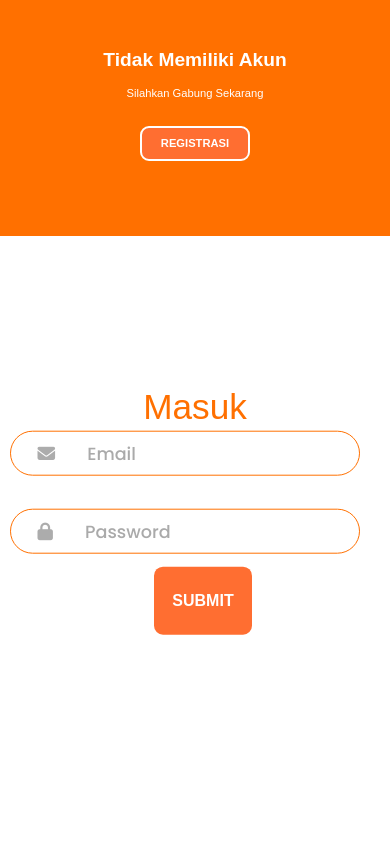
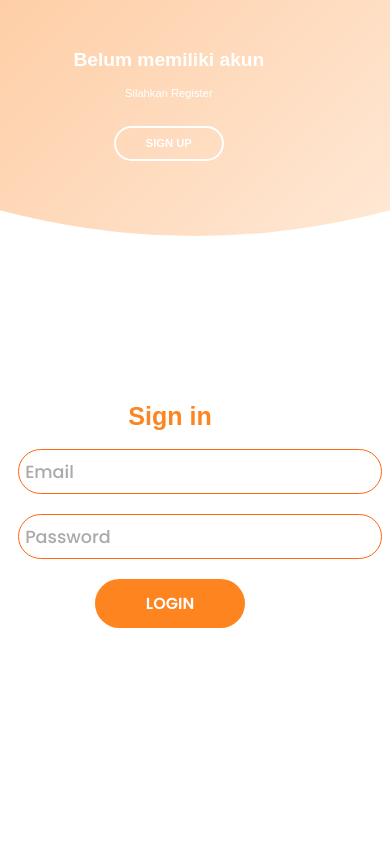
Before and after one commit to Ginasonia98/RainbowfoodjournalbyGina, a React (Create React App) app: page /form in a window 390 px wide. Shown: the top 844 px of the page. Built offline with nearby package versions, Linux system fonts and the light colour scheme.

Commit message:
make responsive web login and logout

```diff
--- a/src/component/Form/Form.css
+++ b/src/component/Form/Form.css
@@ -11,12 +11,12 @@ input {
   font-family: "Poppins", sans-serif;
 }
 
-.container-form:before {
-  height: 250vh !important;
-  width: 100% !important;
-  right: 50% !important;
-  background-color: #FF7000 !important;
-  border-radius: 0% !important;
+.container-form {
+  position: relative;
+  width: 100%;
+  background-color: #fff;
+  min-height: 100vh;
+  overflow: hidden;
 }
 
 .forms-container {
@@ -60,17 +60,12 @@ form.sign-in-form {
   z-index: 2;
 }
 
-.titles {
-  font-size: 2.2rem;
-  color: #FF7000;
-}
 
-/* login */
-.input-field-new {
+.input-field {
   max-width: 380px;
   width: 100%;
   margin: 10px 0;
-  border: 1px solid #FF7000;
+  border: 1px solid rgba(255, 94, 0, 0.932);
   height: 45px;
   border-radius: 55px;
   display: grid;
@@ -82,35 +77,13 @@ form.sign-in-form {
   gap: 2rem;
 }
 
-/* registrasi */
-.input-field {
-  max-width: 380px;
-  width: 100%;
-  margin: 10px 0;
-  border: 1px solid #FF7000;
-  height: 45px;
+.input-box {
+
   border-radius: 55px;
-  display: grid;
-  grid-template-columns: 15% 85%;
-  padding: 0 0.4rem;
-  position: relative;
-  display: flex;
-  align-items: center;
-  gap: 2rem;
-  margin-left: 5% !important;
+
 }
 
-
-.input-box-newsss {
-  width: 20vw !important;
-  border: none;
-}
-
-*.input-box-newsss:focus {
-  outline: none;
-}
-
-.select {
+select {
   margin-right: 10px;
 }
 
@@ -121,10 +94,10 @@ form.sign-in-form {
   border-radius: 55px;
   cursor: pointer;
   color: #aaa;
+
 }
 
-/* login */
-.input-field-new i {
+.input-field i {
   text-align: center;
   line-height: 55px;
   color: #acacac;
@@ -133,7 +106,7 @@ form.sign-in-form {
   margin-left: 20px;
 }
 
-.input-field-new input {
+.input-field input {
   background: none;
   outline: none;
   border: none;
@@ -141,36 +114,20 @@ form.sign-in-form {
   font-weight: 600;
   font-size: 1.1rem;
   color: #333;
+
 }
 
-.input-field-new input::placeholder {
+.input-field input::placeholder {
   color: #aaa;
   font-weight: 500;
 }
 
-.form-control[type=file]:not(:disabled):not([readonly]) {
-  border: 1px solid #FF6E31;
-  height: 30px;
-  position: relative;
-  width: 90%;
-  font-size: 16px;
-  left: 20px;
-}
-
-/* lastlogin */
-
-.social-text {
-  padding: 0.7rem 0;
-  font-size: 1rem;
-}
-
-
 .button-login {
-  width: 10vw;
-  background-color: #FF6E31 !important;
+  width: 150px;
+  background-color: #FD841F;
   border: none;
   outline: none;
-  height: 8vh;
+  height: 49px;
   border-radius: 49px;
   color: #fff;
   text-transform: uppercase;
@@ -178,11 +135,10 @@ form.sign-in-form {
   margin: 10px 0;
   cursor: pointer;
   transition: 0.5s;
-  margin-left: -10rem;
 }
 
 .button-login:hover {
-  background-color: #FF7000;
+  background-color: #FD841F;
 }
 
 .panels-container {
@@ -198,12 +154,12 @@ form.sign-in-form {
 .container-form:before {
   content: "";
   position: absolute;
-  height: 2000px;
+  height: 3000px;
   width: 100%;
   top: -10%;
   right: 48%;
   transform: translateY(-50%);
-  background-image: linear-gradient(-45deg, #FF7000 90%, #FF6E31 10%);
+  background-image: linear-gradient(-45deg, #fff 0%, #FD841F 100%);
   transition: 1.8s ease-in-out;
   border-radius: 50%;
   z-index: 6;
@@ -271,6 +227,7 @@ form.sign-in-form {
 .container-form.sign-up-mode:before {
   transform: translate(100%, -50%);
   right: 52%;
+  top: 15% !important;
 }
 
 .container-form.sign-up-mode .left-panel .image,
@@ -305,7 +262,7 @@ form.sign-in-form {
   pointer-events: all;
 }
 
-@media (width < 768px) {
+@media (max-width: 870px) {
   .container-form {
     min-height: 800px;
     height: 100vh;
@@ -313,7 +270,7 @@ form.sign-in-form {
 
   .signin-signup {
     width: 100%;
-    top: 80%;
+    top: 95%;
     transform: translate(-50%, -100%);
     transition: 1s 0.8s ease-in-out;
   }
@@ -332,7 +289,7 @@ form.sign-in-form {
     flex-direction: row;
     justify-content: space-around;
     align-items: center;
-    padding: 2rem 8%;
+    padding: 2.5rem 8%;
     grid-column: 1 / 2;
   }
 
@@ -363,11 +320,6 @@ form.sign-in-form {
   .panel p {
     font-size: 0.7rem;
     padding: 0.5rem 0;
-  }
-
-  .button-login {
-    width: 30vw;
-    margin-left: 1rem;
   }
 
   .button-login.transparent {
@@ -412,8 +364,10 @@ form.sign-in-form {
     top: 5%;
     transform: translate(-50%, 0);
   }
+}
 
-  .form {
+@media (max-width: 570px) {
+  form {
     padding: 0 1.5rem;
   }
 
@@ -439,83 +393,17 @@ form.sign-in-form {
     left: 50%;
   }
 
-  .input-field {
-    max-width: 340px;
-    width: 100% !important;
-    border: 1px solid #FF7000;
-    height: 45px;
-    border-radius: 55px;
-    display: grid;
-    grid-template-columns: 15% 85%;
-    padding: 0 0.4rem;
-    position: relative;
-    display: flex;
-    gap: 2rem;
-    margin-left: 1% !important;
-    margin-bottom: 5px !important;
-    margin-top: 1px !important;
-  }
-
-  .add-inputnew {
-    border: none !important;
-    display: flex;
-    justify-content: center;
-    margin-top: 7px !important;
-    margin-left: 45px !important;
-  }
-
-  .input-box-newsss {
-    width: 60vw !important;
-    border: none;
-  }
-
-  .button-login {
-    width: 25vw;
-    background-color: #FF6E31 !important;
-    border: none;
-    outline: none;
-    height: 8vh;
-    border-radius: 9px;
-    color: #fff;
-    text-transform: uppercase;
-    font-weight: 600;
-    margin: 10px 0;
-    cursor: pointer;
-    transition: 0.5s;
-    margin-left: 1rem;
-    margin-top: -22px;
-  }
-
-  .input-field-new {
-    max-width: 380px;
-    width: 152%;
-    margin: 10px 0;
-    border: 1px solid #FF7000;
-    height: 45px;
-    border-radius: 55px;
-    display: grid;
-    grid-template-columns: 15% 85%;
-    padding: 0 0.4rem;
-    position: relative;
-    display: flex;
-    align-items: center;
-    gap: 2rem;
-    margin-left: -20px !important;
-    margin-bottom: 35px !important;
-    margin-top: -2px !important;
+  .sign-in-form {
+    margin-left: -50px;
   }
 
   .sign-up-form {
-    margin-top: -35px !important;
-    margin-left: -15% !important;
+    margin-left: -50px;
+    margin-top: -40px;
   }
 
-  .sign-in-form {
-    margin-top: 200px !important;
-  }
-
-  .button-upload {
-    margin-left: -100px !important;
-    margin-top: 60px !important;
+  .input-field {
+    max-width: 380px;
+    width: 93%;
   }
 }
--- a/src/component/Form/Form.js
+++ b/src/component/Form/Form.js
@@ -4,6 +4,8 @@ import axios from "axios";
 import * as Yup from "yup";
 import { useFormik } from "formik";
 import { BASE_URL, API_KEY } from "../../Environment";
+import imgSignIn from "../../img/foodlogin.jpg";
+import imgSignUp from "../../img/foodregister.jpg";
 import UploadImage from "../UploadImage/UploadImage";
 
 const Form = () => {
@@ -46,11 +48,11 @@ const Form = () => {
         },
       })
         .then((Response) => {
-          alert("Registrasi Berhasil");
+          alert("Registration Successful !!");
           window.location.reload();
         })
         .catch((e) => {
-          alert("Registrasi Gagal !!");
+          alert("Registration Failed !!");
         });
     },
   });
@@ -60,6 +62,10 @@ const Form = () => {
       email: "",
       password: "",
     },
+    validationSchema: Yup.object({
+      email: Yup.string().required("Required"),
+      password: Yup.string().required("Required"),
+    }),
     onSubmit: (values) => {
       axios({
         method: "post",
@@ -73,7 +79,7 @@ const Form = () => {
         },
       })
         .then((Response) => {
-          alert("Berhasil Masuk!!");
+          alert("Login successful !!");
           const token = Response.data.token;
           localStorage.setItem("token", token);
 
@@ -89,7 +95,7 @@ const Form = () => {
         })
         .catch((error) => {
           console.log(error);
-          alert("Gagal Masuk, Silahkan Cek Email Dan Password!!");
+          alert("Login Failed! Please, Check Email and Password !!");
         });
     },
   });
@@ -101,25 +107,23 @@ const Form = () => {
           <div class="signin-signup">
             {/* sign-in  */}
             <form onSubmit={formLogin.handleSubmit} class="sign-in-form">
-              <div class="titles d-flex justify-content-center">Masuk</div>
-              <div class="input-field-new">
-                <i class="fas fa-envelope"></i>
+              <h2 class="title">Sign in</h2>
+              <div class="input-field">
                 <input
                   id="email"
                   name="email"
                   type="text"
+                  className="input-box"
                   onChange={formLogin.handleChange}
                   onBlur={formLogin.handleBlur}
                   value={formLogin.values.email}
                   placeholder="Email"
-                  className="input-box-news"
                 />
                 {formLogin.touched.email && formLogin.errors.email ? (
                   <div>{formLogin.errors.email}</div>
                 ) : null}
               </div>
-              <div class="input-field-new">
-                <i class="fas fa-lock"></i>
+              <div class="input-field">
                 <input
                   id="password"
                   name="password"
@@ -128,20 +132,16 @@ const Form = () => {
                   onBlur={formLogin.handleBlur}
                   value={formLogin.values.password}
                   placeholder="Password"
-                  className="input-box-news"
                 />
               </div>
-              <button type="submit" value="Login" class="button-login solid">
-                <div>Submit</div>
-              </button>
+              <input type="submit" value="Login" class="button-login solid" />
             </form>
             {/* end-sign-in  */}
 
             {/* sign-up  */}
             <form onSubmit={formik.handleSubmit} class="sign-up-form">
-              <div class="titles d-flex justify-content-center">Daftar</div>
-              <div class="input-field d-flex justify-content-center align-items-center">
-                <i class="fas fa-user"></i>
+              <h2 class="title">Sign up</h2>
+              <div class="input-field">
                 <input
                   id="name"
                   name="name"
@@ -150,14 +150,13 @@ const Form = () => {
                   onChange={formik.handleChange}
                   onBlur={formik.handleBlur}
                   value={formik.values.name}
-                  className="input-box-newsss"
                 />
+
                 {formik.touched.username && formik.errors.username ? (
                   <div>{formik.errors.username}</div>
                 ) : null}
               </div>
-              <div class="input-field d-flex justify-content-center align-items-center">
-                <i class="fas fa-envelope"></i>
+              <div class="input-field">
                 <input
                   id="email"
                   name="email"
@@ -166,7 +165,6 @@ const Form = () => {
                   onChange={formik.handleChange}
                   onBlur={formik.handleBlur}
                   value={formik.values.email}
-                  className="input-box-newsss"
                 />
 
                 {formik.touched.email && formik.errors.email ? (
@@ -174,8 +172,7 @@ const Form = () => {
                 ) : null}
               </div>
 
-              <div class="input-field d-flex justify-content-center align-items-center">
-                <i class="fas fa-lock"></i>
+              <div class="input-field">
                 <input
                   id="password"
                   name="password"
@@ -184,7 +181,6 @@ const Form = () => {
                   onChange={formik.handleChange}
                   onBlur={formik.handleBlur}
                   value={formik.values.password}
-                  className="input-box-newsss"
                 />
 
                 {formik.touched.password && formik.errors.password ? (
@@ -192,8 +188,7 @@ const Form = () => {
                 ) : null}
               </div>
 
-              <div class="input-field d-flex justify-content-center align-items-center">
-                <i class="fas fa-lock"></i>
+              <div class="input-field">
                 <input
                   id="passwordRepeat"
                   name="passwordRepeat"
@@ -202,7 +197,6 @@ const Form = () => {
                   onChange={formik.handleChange}
                   onBlur={formik.handleBlur}
                   value={formik.values.passwordRepeat}
-                  className="input-box-newsss"
                 />
 
                 {formik.touched.passwordRepeat &&
@@ -210,8 +204,7 @@ const Form = () => {
                   <div>{formik.errors.passwordRepeat}</div>
                 ) : null}
               </div>
-              <div class="input-field ">
-                <i class="fas fa-user"></i>
+              <div class="input-field">
                 <select
                   onChange={formik.handleChange}
                   onBlur={formik.handleBlur}
@@ -227,8 +220,7 @@ const Form = () => {
                   <option value="user">User</option>
                 </select>
               </div>
-              <div class="input-field d-flex justify-content-center align-items-center">
-                <i class="fa fa-phone"></i>
+              <div class="input-field">
                 <input
                   id="phoneNumber"
                   name="phoneNumber"
@@ -237,50 +229,57 @@ const Form = () => {
                   onChange={formik.handleChange}
                   onBlur={formik.handleBlur}
                   value={formik.values.phoneNumber}
-                  className="input-box-newsss"
                 />
 
                 {formik.touched.phoneNumber && formik.errors.phoneNumber ? (
                   <div>{formik.errors.phoneNumber}</div>
                 ) : null}
               </div>
-              <div className="input-field-i  ">
+              <div >
                 <UploadImage onChange={(value) => setUploadFile(value)} />
               </div>
-              <button type="submit" class="button-login ">
+              <br/>
+              <button type="submit" class="button-login btn-primary mb-5 ">
                 Submit
               </button>
             </form>
+            {/* end-sign-up  */}
           </div>
         </div>
-
         <div class="panels-container">
           <div class="panel left-panel">
             <div class="content">
-              <h3>Tidak Memiliki Akun</h3>
-              <p>Silahkan Gabung Sekarang</p>
+              <h3>Belum memiliki akun</h3>
+              <p>
+                Silahkan Register
+              </p>
               <button
                 class="button-login transparent"
                 id="sign-up-btn"
                 onClick={() => handleSignUp()}
               >
-                Registrasi
+                Sign up
               </button>
             </div>
+            <br/>
+            <img src={imgSignIn} class="image rounded-circle" alt="" />
           </div>
 
           <div class="panel right-panel">
             <div class="content">
-              <h3>Masuk</h3>
-              <p>Silahkan masuk dan lihat resep makanan khas nusantara</p>
+              <h3>Sudah Memiliki Akun</h3>
+              <p>
+                Silahkan Login
+              </p>
               <button
                 class="button-login transparent"
                 id="sign-in-btn"
                 onClick={() => handleSignIn()}
               >
-                Log In
+                Sign in
               </button>
             </div>
+            <img src={imgSignUp} class="image rounded-circle" alt="" />
           </div>
         </div>
       </div>
--- a/src/component/UploadImage/UploadImage.js
+++ b/src/component/UploadImage/UploadImage.js
@@ -1,7 +1,6 @@
 import axios from "axios";
 import { useRef, useState } from "react";
 import { BASE_URL, API_KEY } from "../../Environment";
-import "../Form/Form.css";
 import "../UploadImage/UploadImage.css";
 
 const UploadImage = ({onChange}) => {
@@ -56,16 +55,17 @@ const UploadImage = ({onChange}) => {
 
   return (
     <div className="upload ">
-      <div className="input-field ">
+      <div className="">
         <input
           type="file"
           ref={fileUpload}
           id="formFile"
           onChange={handleUploadChange}
           accepts="image/*"
-          className="add-inputnew"
+          className="input-upload mt-3"
         />
       </div>
+      <br/>
       <button
         className="button-upload d-flex "
         type="button"
```
Also changed, not shown: src/component/UploadImage/UploadImage.css (+15 -25 lines), src/img/foodlogin.jpg (added), src/img/foodregister.jpg (added).
